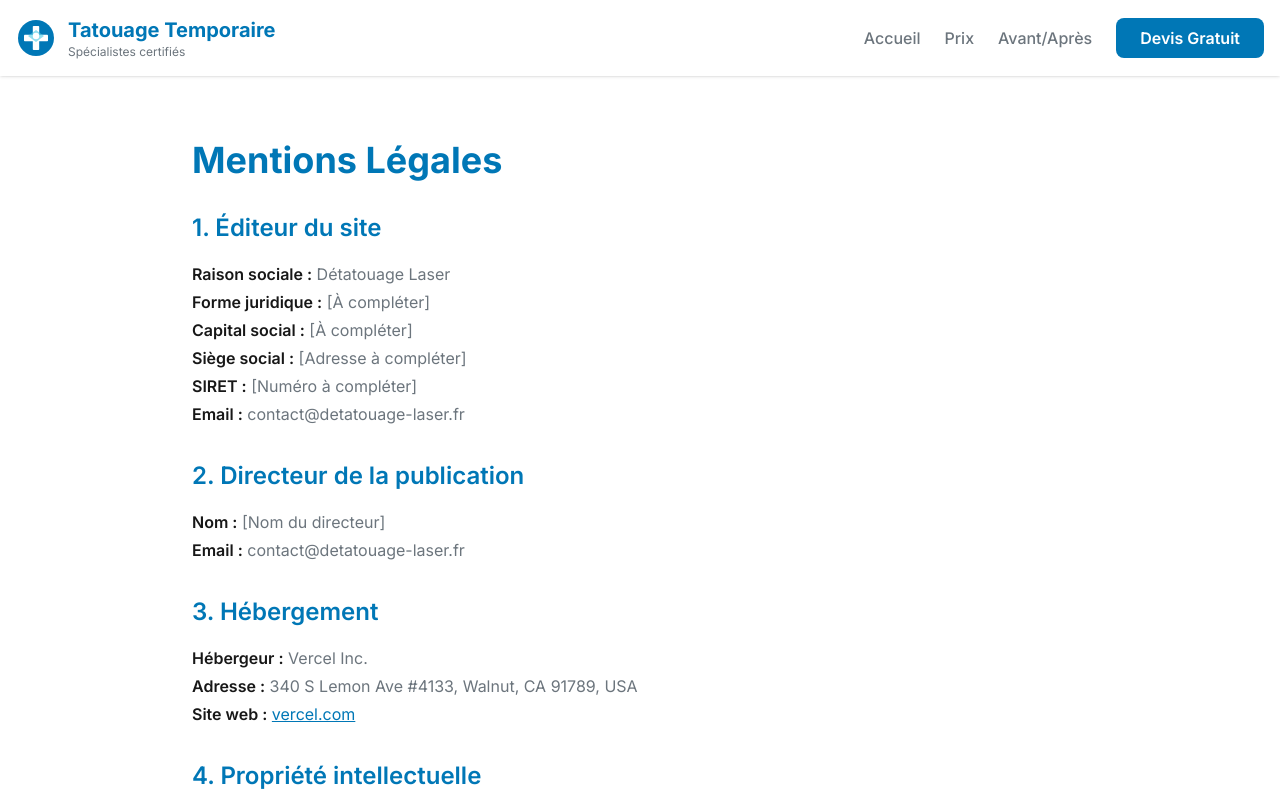
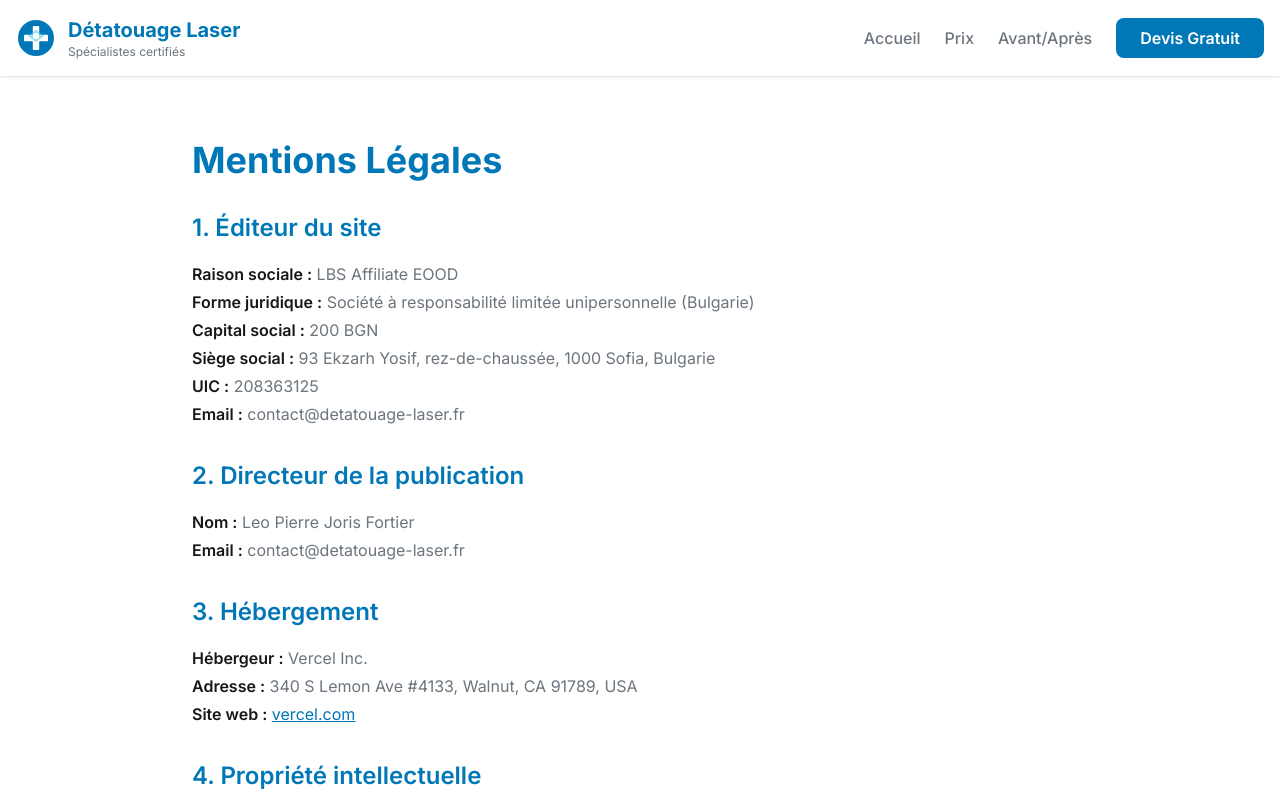
Before and after one commit to UFC-STREAMING/detatouage-laser, a Next.js app: page /mentions-legales in a window 1280 px wide. Shown: the top 800 px of the page. Built offline with nearby package versions, Linux system fonts and the light colour scheme; no server answers.

Commit message:
Mise à jour mentions légales avec KBIS bulgare et correction nom Navbar

```diff
--- a/app/mentions-legales/page.tsx
+++ b/app/mentions-legales/page.tsx
@@ -19,11 +19,11 @@ export default function MentionsLegalesPage() {
           <section className="mb-8">
             <h2 className="text-2xl font-semibold text-[#0077b6] mb-4">1. Éditeur du site</h2>
             <p className="text-[#6c757d]">
-              <strong>Raison sociale :</strong> Détatouage Laser<br />
-              <strong>Forme juridique :</strong> [À compléter]<br />
-              <strong>Capital social :</strong> [À compléter]<br />
-              <strong>Siège social :</strong> [Adresse à compléter]<br />
-              <strong>SIRET :</strong> [Numéro à compléter]<br />
+              <strong>Raison sociale :</strong> LBS Affiliate EOOD<br />
+              <strong>Forme juridique :</strong> Société à responsabilité limitée unipersonnelle (Bulgarie)<br />
+              <strong>Capital social :</strong> 200 BGN<br />
+              <strong>Siège social :</strong> 93 Ekzarh Yosif, rez-de-chaussée, 1000 Sofia, Bulgarie<br />
+              <strong>UIC :</strong> 208363125<br />
               <strong>Email :</strong> contact@detatouage-laser.fr
             </p>
           </section>
@@ -31,7 +31,7 @@ export default function MentionsLegalesPage() {
           <section className="mb-8">
             <h2 className="text-2xl font-semibold text-[#0077b6] mb-4">2. Directeur de la publication</h2>
             <p className="text-[#6c757d]">
-              <strong>Nom :</strong> [Nom du directeur]<br />
+              <strong>Nom :</strong> Leo Pierre Joris Fortier<br />
               <strong>Email :</strong> contact@detatouage-laser.fr
             </p>
           </section>
--- a/app/politique-confidentialite/page.tsx
+++ b/app/politique-confidentialite/page.tsx
@@ -34,9 +34,10 @@ export default function PolitiqueConfidentialitePage() {
           <section className="mb-8">
             <h2 className="text-2xl font-semibold text-[#0077b6] mb-4">2. Responsable du traitement</h2>
             <p className="text-[#6c757d]">
-              <strong>Responsable :</strong> Détatouage Laser<br />
+              <strong>Responsable :</strong> LBS Affiliate EOOD<br />
               <strong>Email :</strong> contact@detatouage-laser.fr<br />
-              <strong>Adresse :</strong> [Adresse à compléter]
+              <strong>Adresse :</strong> 93 Ekzarh Yosif, rez-de-chaussée, 1000 Sofia, Bulgarie<br />
+              <strong>UIC :</strong> 208363125
             </p>
           </section>
 
--- a/components/layout/Navbar.tsx
+++ b/components/layout/Navbar.tsx
@@ -19,7 +19,7 @@ export function Navbar() {
           <Link href="/" className="flex items-center gap-3 hover:opacity-80 transition">
             <Logo className="w-10 h-10" />
             <div className="flex flex-col">
-              <span className="text-xl font-bold text-[#0077b6]">Tatouage Temporaire</span>
+              <span className="text-xl font-bold text-[#0077b6]">Détatouage Laser</span>
               <span className="text-xs text-[#6c757d] hidden sm:block">Spécialistes certifiés</span>
             </div>
           </Link>
```
